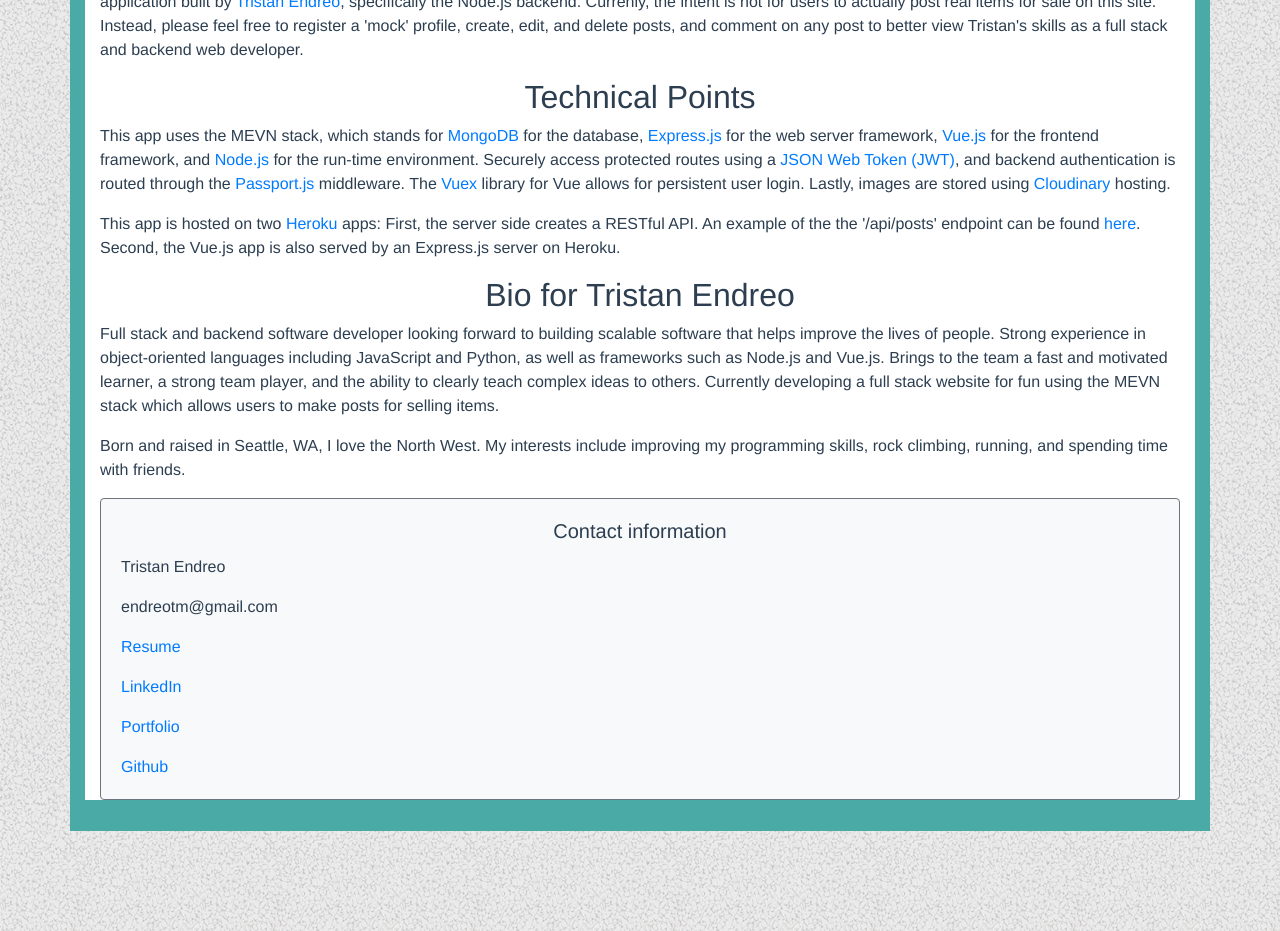
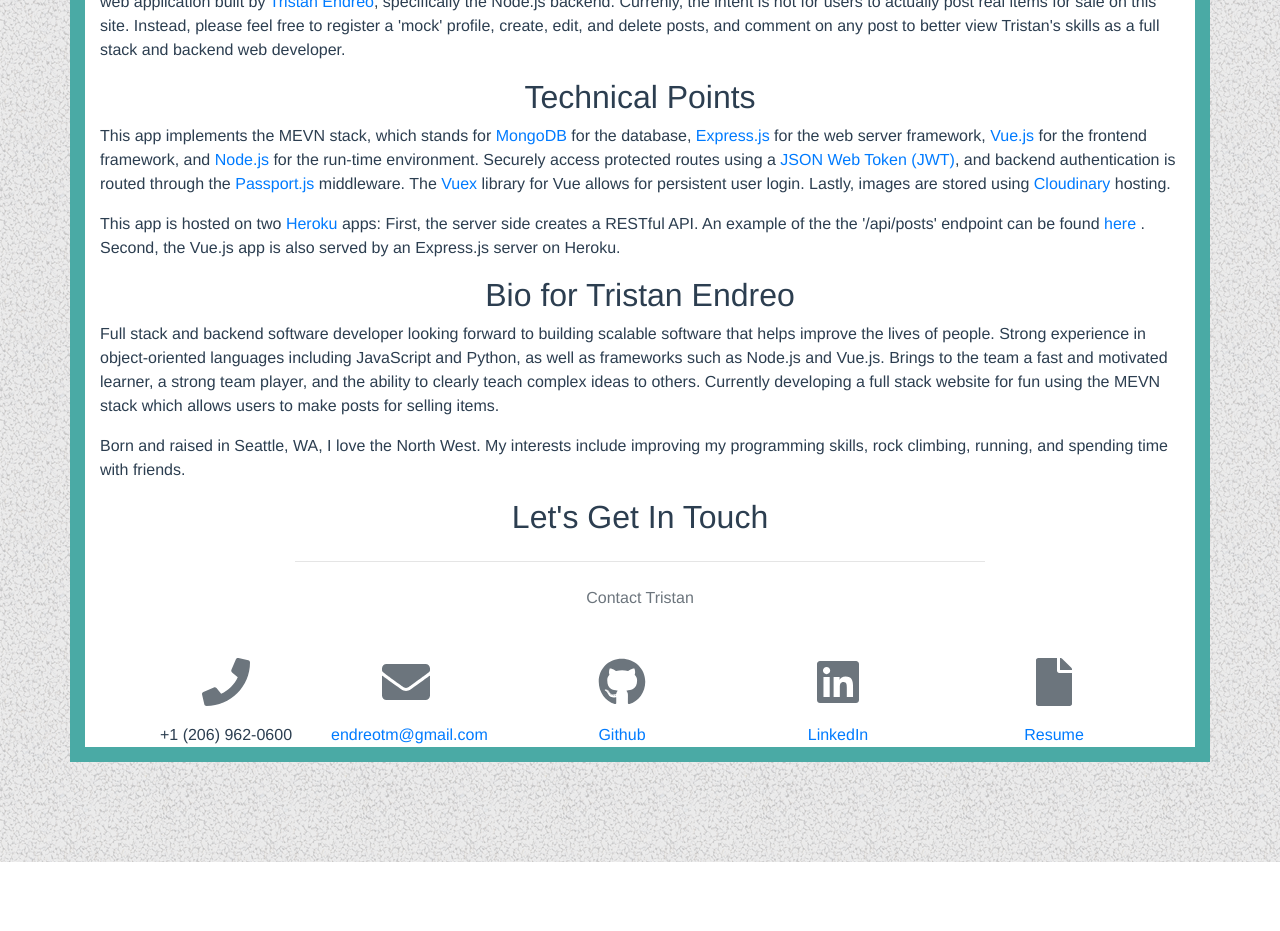
Before and after one commit to EndreoT/Eclectic-List-Client, a Vue app: page /about in a window 1280 px wide. Shown: the part 360-1291 px from the top of the page. After the commit the page ends 1222 px from the top, so only its background shows below. Built offline with nearby package versions, Linux system fonts and the light colour scheme.

Commit message:
add bootstrap, fontawesome packages

```diff
--- a/public/index.html
+++ b/public/index.html
@@ -1,22 +1,22 @@
 <!DOCTYPE html>
 <html lang="en">
+
 <head>
   <meta charset="utf-8">
   <meta http-equiv="X-UA-Compatible" content="IE=edge">
   <meta name="viewport" content="width=device-width,initial-scale=1.0">
 
   <link rel="icon" href="<%= BASE_URL %>favicon.ico">
-    <link rel="stylesheet" href="https://stackpath.bootstrapcdn.com/bootstrap/4.1.3/css/bootstrap.min.css" integrity="sha384-MCw98/SFnGE8fJT3GXwEOngsV7Zt27NXFoaoApmYm81iuXoPkFOJwJ8ERdknLPMO" crossorigin="anonymous">
   <title>Eclectic List</title>
 </head>
+
 <body>
   <noscript>
-      <strong>We're sorry but project doesn't work properly without JavaScript enabled. Please enable it to continue.</strong>
+    <strong>We're sorry but project doesn't work properly without JavaScript enabled. Please enable it to
+      continue.</strong>
   </noscript>
   <div id="app"></div>
   <!-- built files will be auto injected -->
-    <script src="https://code.jquery.com/jquery-3.3.1.slim.min.js" integrity="sha384-q8i/X+965DzO0rT7abK41JStQIAqVgRVzpbzo5smXKp4YfRvH+8abtTE1Pi6jizo" crossorigin="anonymous"></script>
-    <script src="https://cdnjs.cloudflare.com/ajax/libs/popper.js/1.14.3/umd/popper.min.js" integrity="sha384-ZMP7rVo3mIykV+2+9J3UJ46jBk0WLaUAdn689aCwoqbBJiSnjAK/l8WvCWPIPm49" crossorigin="anonymous"></script>
-    <script src="https://stackpath.bootstrapcdn.com/bootstrap/4.1.3/js/bootstrap.min.js" integrity="sha384-ChfqqxuZUCnJSK3+MXmPNIyE6ZbWh2IMqE241rYiqJxyMiZ6OW/JmZQ5stwEULTy" crossorigin="anonymous"></script>
 </body>
+
 </html>
--- a/server.js
+++ b/server.js
@@ -1,5 +1,4 @@
 // server.js
-require('newrelic');
 
 const express = require('express');
 const path = require('path');
@@ -16,8 +15,8 @@
 }));
 app.use(staticFileMiddleware);
 
-app.get('/', function (req, res) {
-    res.render(path.join(`${__dirname}/dist/index.html`));
+app.get('/', (req, res) => {
+  res.render(path.join(`${__dirname}/dist/index.html`));
 });
 
 const port = process.env.PORT || 5000;
--- a/src/main.js
+++ b/src/main.js
@@ -1,12 +1,34 @@
+// Bootstrap imports
+import 'bootstrap/dist/css/bootstrap.css';
+import 'bootstrap-vue/dist/bootstrap-vue.css';
+import BootstrapVue from 'bootstrap-vue';
+
+// Font awesome imports
+import { library, dom } from '@fortawesome/fontawesome-svg-core';
+import { faEnvelope, faPhone, faFile } from '@fortawesome/free-solid-svg-icons';
+import { faGithub, faLinkedin } from '@fortawesome/free-brands-svg-icons';
+import { FontAwesomeIcon } from '@fortawesome/vue-fontawesome';
+
+// Vue imports
 import Vue from 'vue';
 import App from './App.vue';
 import router from './router';
 import store from './store/index';
+
+// Bootstrap config
+Vue.use(BootstrapVue);
+
+// Font awesome config
+library.add(faEnvelope, faPhone, faGithub, faLinkedin, faFile);
+Vue.component('font-awesome-icon', FontAwesomeIcon);
+dom.watch();
 
 Vue.config.productionTip = false;
 
 new Vue({
   router,
   store,
+  components: { App },
+  template: '<App/>',
   render: h => h(App),
 }).$mount('#app');
--- a/src/views/About.vue
+++ b/src/views/About.vue
@@ -6,8 +6,8 @@
 
       <p class="text-left">
         Eclectic List is a
-        <strong>concept</strong> full stack web application for creating posts for selling items that can include images,
-        comment on user posts, and choose profile avatar images.
+        <strong>concept</strong> full stack web application that lets users create posts to sell items that can include images,
+        comment on other posts, and choose profile avatar images.
         This website draws inspiration from sites as
         <a
           href="https://seattle.craigslist.org/"
@@ -25,7 +25,7 @@
 
       <h2>Technical Points</h2>
       <p class="text-left">
-        This app uses the MEVN stack, which stands for
+        This app implements the MEVN stack, which stands for
         <a
           href="https://www.mongodb.com/"
           target="_blank"
@@ -62,8 +62,9 @@
         <a
           href="https://eclectic-list-server.herokuapp.com/api/posts"
           target="_blank"
-        >here</a>. Second, the Vue.js app is also served by an Express.js server on Heroku.
-
+        >here</a>
+        . Second, the Vue.js app is also served by an Express.js server on Heroku.
+      </p>
       <h2>Bio for Tristan Endreo</h2>
       <p class="text-left">
         Full stack and backend software developer looking forward to building scalable software that helps improve the lives of people.
@@ -77,30 +78,50 @@
         skills, rock climbing, running, and spending time with friends.
       </p>
 
-      <div class="card bg-light mb-3 border-secondary">
-        <div class="card-body">
-          <h5 class="card-title text-center">Contact information</h5>
-          <div class="text-left">
-            <p class="card-text">Tristan Endreo</p>
-            <p class="card-text">endreotm@gmail.com</p>
-            <p class="card-text">
+      <!-- Contact Section -->
+      <section class="page-section" id="contact">
+        <div class="container">
+          <div class="row justify-content-center">
+            <div class="col-lg-8 text-center">
+              <h2 class="mt-0">Let's Get In Touch</h2>
+              <hr class="divider my-4">
+              <p class="text-muted mb-5">Contact Tristan</p>
+            </div>
+          </div>
+          <div class="row">
+            <div class="col-lg-2 ml-auto text-center mb-5 mb-lg-0">
+              <svg class="fas fa-phone fa-3x mb-3 text-muted"></svg>
+              <div>+1 (206) 962-0600</div>
+            </div>
+            <div class="col-lg-2 mr-auto text-center">
+
+              <svg class="fas fa-envelope fa-3x mb-3 text-muted"></svg>
+              <!-- Make sure to change the email address in anchor text AND the link below! -->
+              <a class="d-block" href="mailto:endreotm@gmail.com">endreotm@gmail.com</a>
+            </div>
+            <div class="col-lg-2 mr-auto text-center">
+              <svg class="fab fa-github fa-3x mb-3 text-muted"></svg>
+              <a class="d-block" href="https://github.com/EndreoT" target="_blank">Github</a>
+            </div>
+            <div class="col-lg-2 mr-auto text-center">
+              <svg class="fab fa-linkedin fa-3x mb-3 text-muted"></svg>
               <a
-                href="https://drive.google.com/file/d/127uSoTOKZQej0yxdk9wYassOV76OySfx/view?usp=sharing"
+                class="d-block"
+                href="https://www.linkedin.com/in/tristan-endreo/"
+                target="_blank"
+              >LinkedIn</a>
+            </div>
+            <div class="col-lg-2 mr-auto text-center">
+              <svg class="fas fa-file fa-3x mb-3 text-muted"></svg>
+              <a
+                class="d-block"
+                href="https://docs.google.com/document/d/1x0fQuCv6e3jpvP5Hmhu54XOtMCv6_cJJfCLrqIBn6d8/edit"
                 target="_blank"
               >Resume</a>
-            </p>
-            <p class="card-text">
-              <a href="https://www.linkedin.com/in/tristan-endreo/" target="_blank">LinkedIn</a>
-            </p>
-            <p class="card-text">
-              <a href="https://endreot.github.io/Bootstrap-Portfolio/" target="_blank">Portfolio</a>
-            </p>
-            <p class="card-text">
-              <a href="https://github.com/EndreoT" target="_blank">Github</a>
-            </p>
+            </div>
           </div>
         </div>
-      </div>
+      </section>
     </div>
   </div>
 </template>
```
Also changed, not shown: newrelic.js (deleted, +0 -53 lines), package.json (+7 -2 lines), 1 other file (tests, documents, lock files or other folders). Lines whose indentation alone changed are shown as unchanged.
